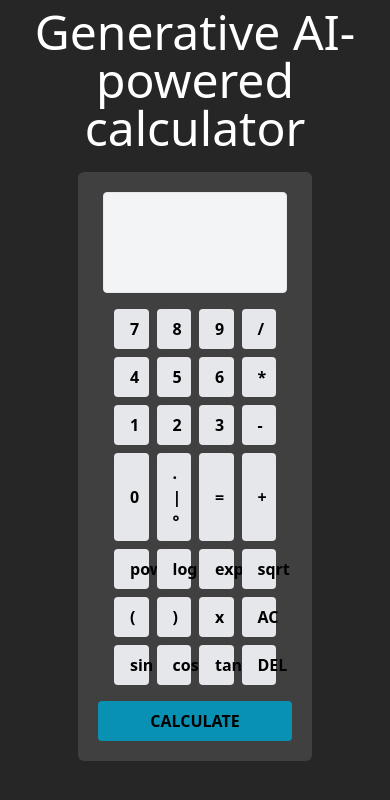
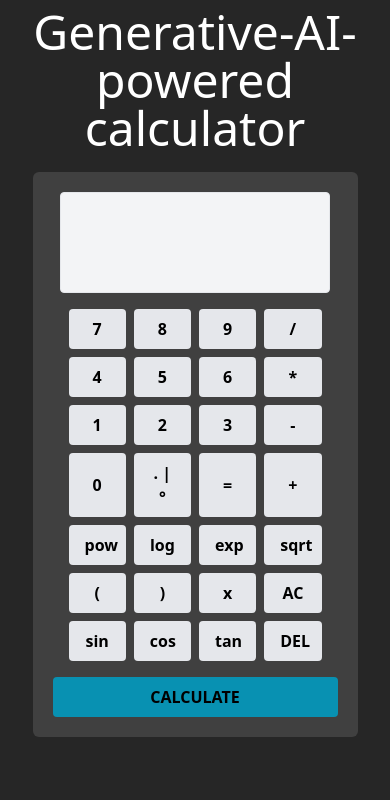
Before and after one commit to khois345/gpt-powered-calculator, a Next.js app: page / in a window 390 px wide. Shown: the top 800 px of the page. Built offline with nearby package versions, Linux system fonts and the light colour scheme.

Commit message:
Fix button words overlapping for small phone screens

```diff
--- a/app/components/Calculator.tsx
+++ b/app/components/Calculator.tsx
@@ -61,7 +61,7 @@ export default function Calculator() {
   };
 
   return (
-    <div className="flex flex-col justify-center items-center m-auto w-3/5 p-5 text-center bg-neutral-700 rounded-md lg:h-[35.5rem] lg:w-[40rem]">
+    <div className="flex flex-col justify-center items-center m-auto w-5/6 p-5 text-center bg-neutral-700 rounded-md md:w-3/4 lg:h-[35.5rem] lg:w-[40rem]">
       <div className="rounded border text-right h-[12vh] w-[95%] bg-gray-100">
         {DEBUG ? (
         <input
--- a/app/page.tsx
+++ b/app/page.tsx
@@ -3,7 +3,7 @@ import Calculator from './components/Calculator';
 export default function Home() {
   return (
     <main>
-      <h1 className="text-center text-white text-5xl pt-2 pb-5">Generative AI-powered calculator</h1>
+      <h1 className="text-center text-white text-5xl pt-2 pb-5">Generative-AI-powered calculator</h1>
       <Calculator />
     </main>
   );
```
